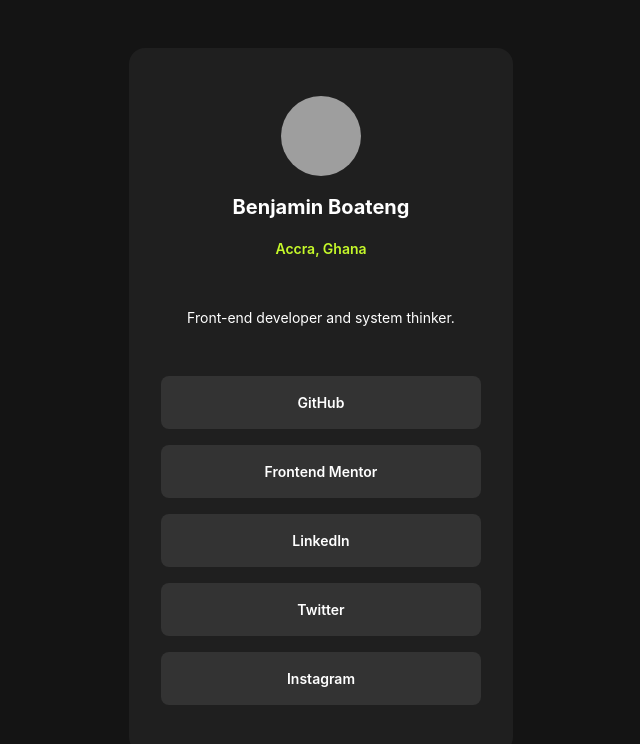
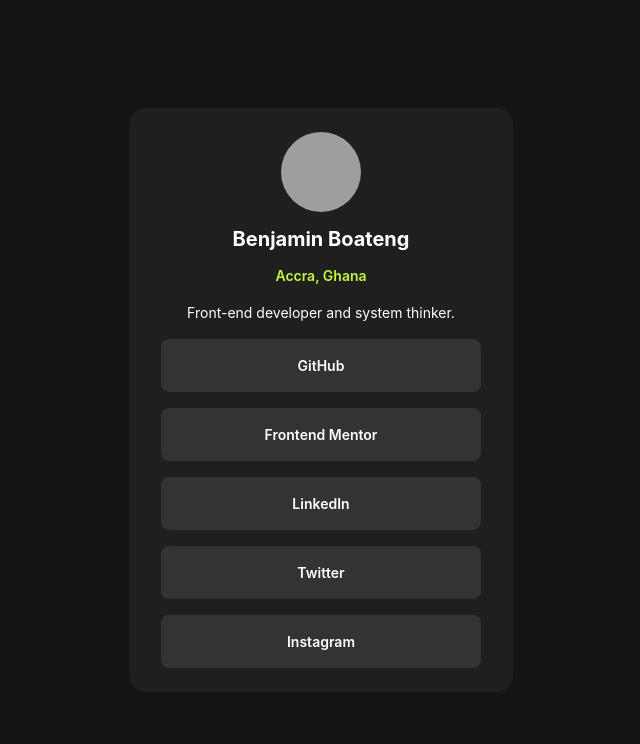
Before and after one commit to Bensolve/social-links-profile-main, a plain HTML site: page index.html in a window 1280 px wide. Shown: the whole page, without its empty margins (319-959 px from the left). Drawn offline with Linux system fonts and the light colour scheme; grey boxes are pictures that could not be loaded.

Commit message:
fixed vertical spacing

```diff
--- a/index.html
+++ b/index.html
@@ -17,8 +17,12 @@
    <main>
       <section class="profile-header">
         <img src="/assets/images/Ben.png" alt="Portrait of Benjamin" />
-        <h1>Benjamin Boateng </h1>
+
+         <div class="profile-header__content">
+            <h1>Benjamin Boateng </h1>
         <p class="location">Accra, Ghana</p>
+        </div>
+
       </section>
 
       <section class="profile-role">
--- a/style.css
+++ b/style.css
@@ -54,13 +54,14 @@ body {
 
  main {
   background-color: var(--clr-neutral-800); /* dark card background */
-  padding: var(--space-xl) var(--space-lg); /* padding around the card content */
+  padding: var(--space-md) var(--space-lg); /* padding around the card content */
   border-radius: 1rem; /* rounded card corners */
   width: 100%; /* responsive width */
   max-width: var(--max-width); /* 384px limit from your root variables */
   text-align: center; /* center-align text inside the card */
   display: grid; /* lets us use gap for spacing below */
-  gap: var(--space-md); /* 24px gap between children */
+ gap: clamp(var(--space-sm), 1vw, var(--space-md));
+; /* 24px gap between children */
 }
 
 
@@ -69,8 +70,9 @@ body {
   display: flex;
   flex-direction: column;
   align-items: center;
-  gap: var(--space-sm);
-  margin-bottom: var(--space-md);
+   gap: clamp(0.25rem, 1vw, 0.75rem);
+ /* margin-bottom: clamp(var(--space-xs), 1vw, var(--space-sm)); */
+
 }
 
 .profile-header img {
@@ -97,12 +99,13 @@ body {
   text-align: center;
   font-size: var(--fs-body);
   color: var(--clr-neutral-100);
-  margin-bottom: var(--space-md);
+  /* margin-bottom: var(--space-md); */
 }
 
 h1 {
   font-size: 1.25rem; /* 20px - bigger than body text */
   font-weight: var(--fw-bold); /* bold text */
+  margin-block-end: 0.7rem;
 }
 
 .location {
@@ -129,7 +132,7 @@ nav ul li a {
   padding: var(--space-sm);
   border-radius: 0.5rem;
   font-weight: var(--fw-semibold);
-  /* transition: background-color 0.3s, color 0.3s; */
+  transition: background-color 0.3s, color 0.3s;
 }
 
 nav ul li a:hover,
@@ -138,9 +141,3 @@ nav ul li a:focus-visible {
   color: var(--clr-neutral-900);
        /* black text on green */
 }
-
-@media (prefers-reduced-motion: no-preference) {
-  nav ul li a {
-    transition: background-color 0.3s, color 0.3s;
-  }
-}
```
